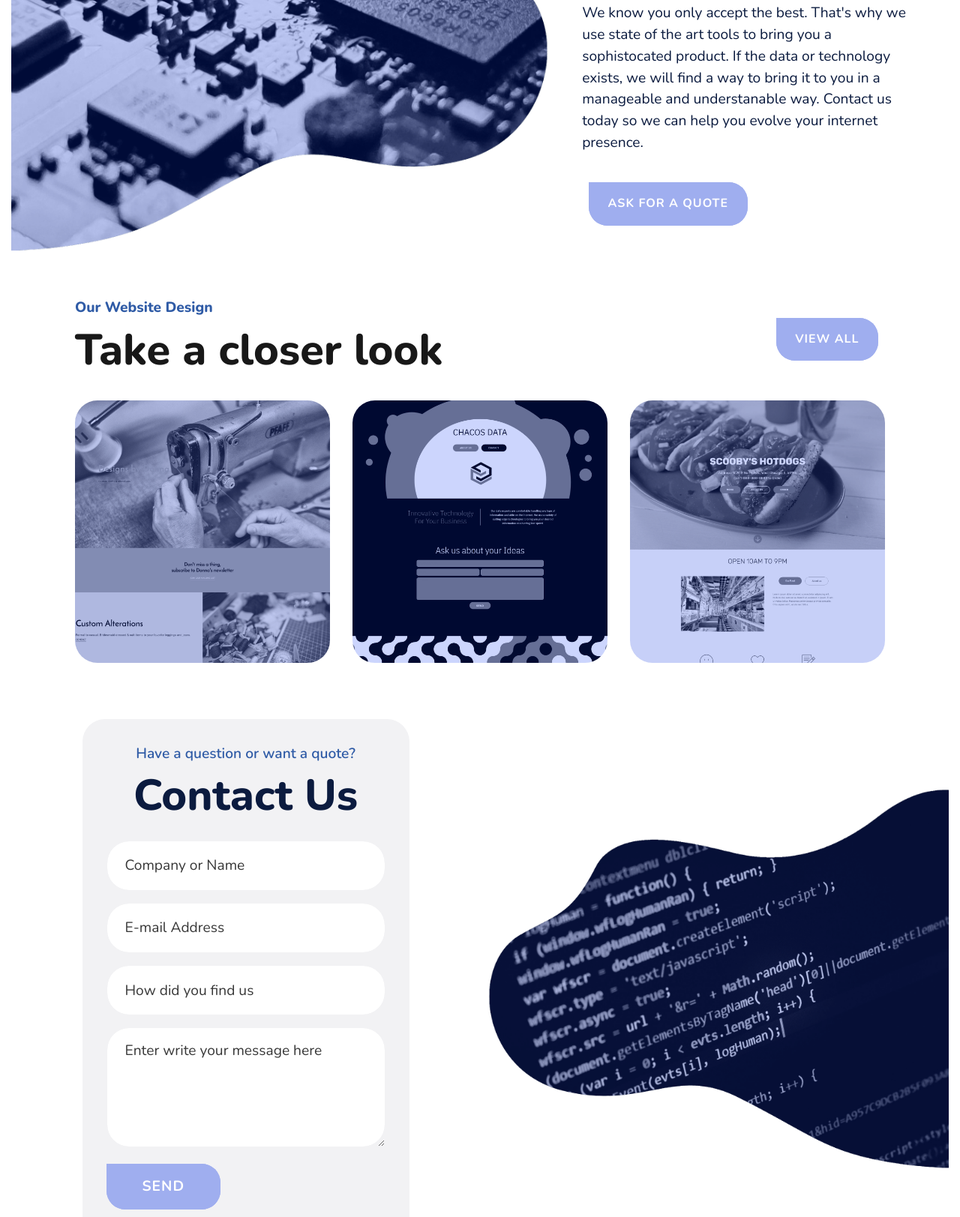
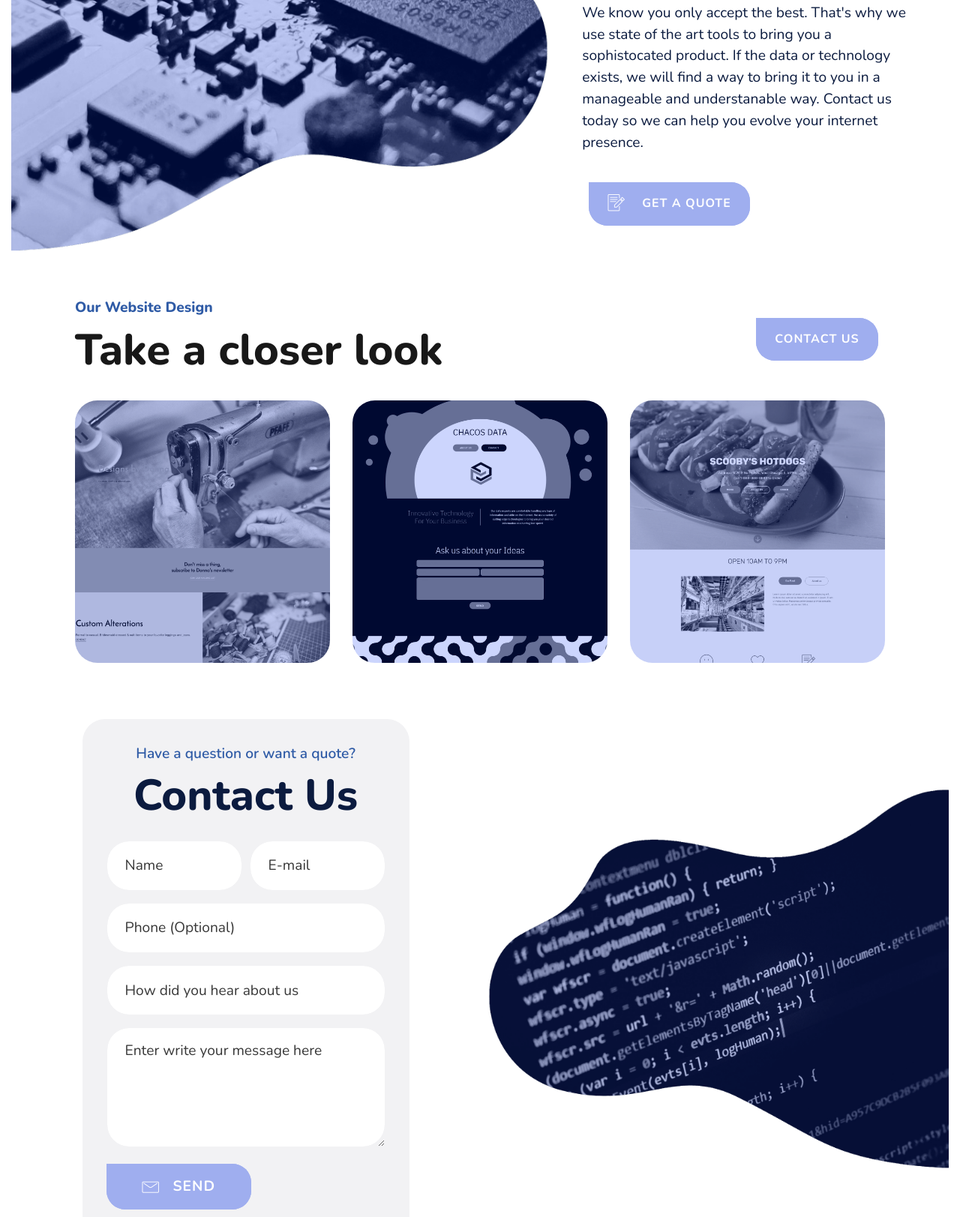
Before and after one commit to GGprogram/XXXX, a plain HTML site: page index.html in a window 1280 px wide. Shown: the part 3075-4698 px from the top of the page at 75% size. Drawn offline with nearby package versions, Linux system fonts and the light colour scheme; files whose address does not match are found by name.

Commit message:
create github pages

```diff
--- a/index.html
+++ b/index.html
@@ -164,7 +164,7 @@ No middlemen. Only your content without delay from hands-on specialists, which s
 
 
 
-                <div class="align-left mbr-section-btn"><a class="btn btn-md btn-primary display-4" href="page1.html">PORTFOLIO</a> <a class="btn btn-md btn-primary-outline display-4" href="page2.html">CONTACT US</a></div>
+                <div class="align-left mbr-section-btn"><a class="btn btn-md btn-primary display-4" href="index.html#features4-0">PORTFOLIO</a> <a class="btn btn-md btn-primary-outline display-4" href="page2.html">CONTACT US</a></div>
 
             </div>
             <div class="col-md-12 col-lg-7 img-col">
@@ -343,7 +343,7 @@ No middlemen. Only your content without delay from hands-on specialists, which s
                 </div>
                 <div class="card-box m-auto">
                     <h4 class="card-title align-center pb-3 mbr-white mbr-bold mbr-fonts-style display-5">Contact<br>us today<br>for a quote</h4>
-                    <h5 class="link align-center mbr-semibold mbr-white mbr-fonts-style display-4"><a href="page2.html" class="text-white">
+                    <h5 class="link align-center mbr-semibold mbr-white mbr-fonts-style display-4"><a href="index.html#form2-1" class="text-white">
                             VIEW MORE</a></h5>
                 </div>
             </div>
@@ -381,7 +381,7 @@ No middlemen. Only your content without delay from hands-on specialists, which s
 
 
 
-                <div class="align-left mbr-section-btn"><a class="btn btn-md btn-primary display-4" href="page2.html">ASK FOR A QUOTE</a></div>
+                <div class="align-left mbr-section-btn"><a class="btn btn-md btn-primary display-4" href="page2.html"><span class="mbri-edit mbr-iconfont mbr-iconfont-btn" style="color: rgb(255, 255, 255);"></span>GET A QUOTE</a></div>
 
             </div>
 
@@ -406,7 +406,7 @@ No middlemen. Only your content without delay from hands-on specialists, which s
             </div>
 
             <div class="col-lg-4 col-md-4 btn-col pb-4">
-                <div class="align-left mbr-section-btn"><a class="btn btn-md btn-primary display-4" href="page1.html">VIEW ALL<br></a></div>
+                <div class="align-left mbr-section-btn"><a class="btn btn-md btn-primary display-4" href="index.html#form2-1">CONTACT US</a></div>
             </div>
 
 
@@ -468,7 +468,7 @@ No middlemen. Only your content without delay from hands-on specialists, which s
 
             <div class="col-lg-6 m-auto mbr-form" data-form-type="formoid">
 <!--Formbuilder Form-->
-<form action="https://mobirise.com/" method="POST" class="mbr-form form-with-styler" data-form-title="Form Name"><input type="hidden" name="email" data-form-email="true" value="6viHkm/xJfu+LVFVjJSYvmNso9gQbgQVHhg4ss26/ZP5q3R6knxVVr0W5zSanF2Z2F14/IHdYgMZKXGmETSXG8lCnIhI3uVuic7QGuTZCdGgzEy98XtZd/VEd1d+8xN7.SjaaW1XKFB8mVMWooYwGQ/tsPjRU9gKIQnki79c1HuGdXvUWe9epTk8Qi26MqNQlpZIve2zDEoxaQ4j3jywQKdFu65iVxKV5ak3xt6qqcuTOw+rv6xQWO+15jLW6sTV4">
+<form action="https://mobirise.com/" method="POST" class="mbr-form form-with-styler" data-form-title="Form Name"><input type="hidden" name="email" data-form-email="true" value="RdT3wqIJQ3XK417BfLeiLZ8N5J9j6iuDDyTrxehAAwAuhOzluuC/L97h/tAhUVD7VFGwxT7aRj64leA5ci7JzcpISmGftwZigh6Ldp/YNcTDRdv3nBoQVQHQVXRtlAqO.WAfCiFRXz5+s+ljx14/IV+9OmX71V/3pykBwiGMZDmhS/24o9zUKhmym7O6E091PxfRFsokkuf31m/TATQ/wpyvZXWneS3esiHRz0S5K1Ie5yCPL5WYaboTv7KyT+TIp">
 <div class="form-row">
 <div hidden="hidden" data-form-alert="" class="alert alert-success col-12">Thanks for contacting us!</div>
 <div hidden="hidden" data-form-alert-danger="" class="alert alert-danger col-12">Oops...! some problem!</div>
@@ -480,21 +480,26 @@ No middlemen. Only your content without delay from hands-on specialists, which s
 <div class="col-lg-12 col-md-12 col-sm-12">
 <h5 class="mbr-bold pb-3 mbr-fonts-style display-2">Contact Us</h5>
 </div>
-<div data-for="name" class="col-lg-12 col-md-12 col-sm-12 form-group">
-<input type="text" name="name" placeholder="Company or Name" data-form-field="name" class="form-control display-7" value="" id="name-form2-1">
+<div class="col-lg-12 col-md-12 col-sm-12 form-group">
+<div class="form-row">
+<div class="col">
+<input type="text" name="Name" placeholder="Name" data-form-field="Name" class="form-control text-multiple" required="required" value="" id="Name-form2-1">
 </div>
-<div data-for="email" class="col-lg-12 col-md-12 col-sm-12 form-group">
-<input type="email" name="email" placeholder="E-mail Address" data-form-field="email" class="form-control display-7" value="" id="email-form2-1">
+<div class="col">
+<input type="text" name="Email" placeholder="E-mail" data-form-field="Email" class="form-control text-multiple" required="required" value="" id="Email-form2-1">
 </div>
-<div data-for="Findout" class="col-lg-12 col-md-12 col-sm-12 form-group">
-<input type="text" name="Findout" placeholder="How did you find us" data-form-field="Findout" class="form-control display-7" value="" id="Findout-form2-1">
 </div>
-<div class="col-lg-12 col-md-12 col-sm-12 form-group" data-for="textarea" style="">
-<textarea name="textarea" placeholder="Enter write your message here" data-form-field="textarea" class="form-control display-7" id="textarea-form2-1"></textarea>
 </div>
-<div class="col-auto">
-<button type="submit" class="btn btn-primary display-7">SEND</button>
+<div data-for="phone" class="col-lg-12 col-md-12 col-sm-12 form-group">
+<input type="tel" name="phone" placeholder="Phone (Optional)" data-form-field="phone" class="form-control display-7" pattern="[0-9]{3}-[0-9]{3}-[0-9]{4}" value="" id="phone-form2-1">
 </div>
+<div data-for="Findout" class="col-lg-12 col-md-12 col-sm-12 form-group" style="">
+<input type="text" name="Findout" placeholder="How did you hear about us" data-form-field="Findout" class="form-control display-7" required="required" value="" id="Findout-form2-1">
+</div>
+<div data-for="textarea" class="col-lg-12 col-md-12 col-sm-12 form-group">
+<textarea name="textarea" placeholder="Enter write your message here" data-form-field="textarea" class="form-control display-7" required="required" id="textarea-form2-1"></textarea>
+</div>
+<div class="col-auto"><button type="submit" class="btn btn-primary display-7"><span class="mbri-letter mbr-iconfont mbr-iconfont-btn"></span>SEND</button></div>
 </div>
 </form><!--Formbuilder Form-->
 </div>
```
Also changed, not shown: 1 other file.
